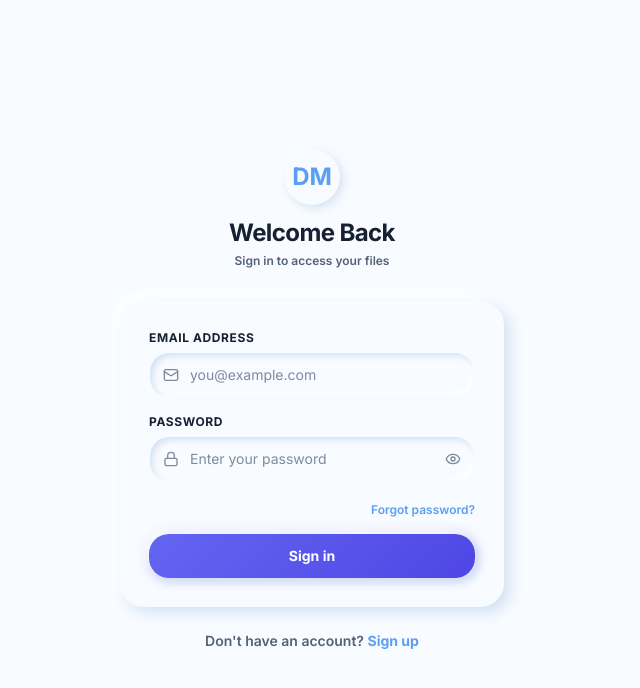
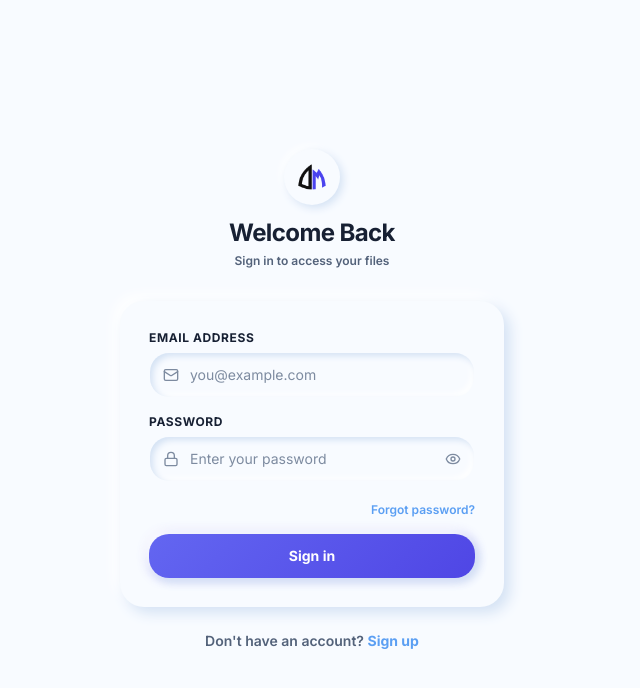
Before and after one commit to Deepak-TripO/DM, a React (Vite) app: page /login in a window 1280 px wide. Shown: the top 688 px of the page, without its empty margins (328-968 px from the left). Built offline with nearby package versions, Linux system fonts and the light colour scheme; no server answers.

Commit message:
feat(branding): replace text DM logo with provided DM emblem logo image across application header, sidebars, admin, auth, and favicon

```diff
--- a/index.html
+++ b/index.html
@@ -5,7 +5,7 @@
     <meta name="viewport" content="width=device-width, initial-scale=1.0, maximum-scale=1.0, user-scalable=no" />
     <meta name="description" content="DM - Cloud file and document management platform" />
     <meta name="theme-color" content="#0f172a" />
-    <link rel="icon" type="image/svg+xml" href="/favicon.svg" />
+    <link rel="icon" type="image/png" href="/dm-logo.png" />
     <link rel="apple-touch-icon" href="/icons/icon-192.png" />
     <title>DM</title>
   </head>
--- a/src/components/Header.tsx
+++ b/src/components/Header.tsx
@@ -30,21 +30,21 @@ export function Header({ onUploadClick, onLogoClick, sidebarOpen }: HeaderProps)
         {/* Mobile: DM logo is always anchored at top-left */}
         <button
           onClick={onLogoClick || (() => navigate('/home'))}
-          className="text-lg font-black tracking-tight text-[var(--color-text-primary)] md:hidden cursor-pointer hover:opacity-80 transition-opacity focus:outline-none"
+          className="md:hidden cursor-pointer hover:opacity-80 transition-opacity focus:outline-none flex items-center"
           aria-label="DM logo"
         >
-          DM
+          <img src="/dm-logo.png" alt="DM Logo" className="h-7 w-auto object-contain" />
         </button>
 
         {/* Desktop: DM logo visible when sidebar is toggled closed */}
         {!sidebarOpen && (
           <button
             onClick={onLogoClick}
-            className="hidden md:block text-xl font-black tracking-tight text-[var(--color-text-primary)] cursor-pointer hover:opacity-80 transition-opacity focus:outline-none"
+            className="hidden md:flex cursor-pointer hover:opacity-80 transition-opacity focus:outline-none items-center"
             aria-label="DM logo"
             title={onLogoClick ? "Toggle navigation sidebar" : "DM"}
           >
-            DM
+            <img src="/dm-logo.png" alt="DM Logo" className="h-7 w-auto object-contain" />
           </button>
         )}
       </div>
--- a/src/components/Sidebar.tsx
+++ b/src/components/Sidebar.tsx
@@ -46,11 +46,11 @@ export function Sidebar({ open, onToggle }: SidebarProps) {
       <div className="flex h-[var(--header-height)] items-center px-5 border-b border-[var(--color-border-light)]/40">
         <button
           onClick={onToggle}
-          className="text-2xl font-black tracking-tight text-[var(--color-text-primary)] cursor-pointer hover:opacity-80 transition-opacity focus:outline-none"
+          className="cursor-pointer hover:opacity-80 transition-opacity focus:outline-none flex items-center"
           aria-label="Toggle navigation"
           title="Toggle sidebar"
         >
-          DM
+          <img src="/dm-logo.png" alt="DM Logo" className="h-8 w-auto object-contain" />
         </button>
       </div>
 
--- a/src/components/admin/AdminHeader.tsx
+++ b/src/components/admin/AdminHeader.tsx
@@ -23,7 +23,7 @@ export function AdminHeader({ title }: AdminHeaderProps) {
             <Shield className="h-4 w-4 text-[var(--color-primary)]" />
           </div>
           <div>
-            <span className="text-xs font-black uppercase tracking-wider text-[var(--color-primary)]">DM</span>
+            <img src="/dm-logo.png" alt="DM Logo" className="h-5 w-auto inline-block object-contain" />
             <span className="ml-1 text-xs font-bold text-[var(--color-text-tertiary)]">Administration</span>
           </div>
         </div>
--- a/src/features/auth/ForgotPasswordPage.tsx
+++ b/src/features/auth/ForgotPasswordPage.tsx
@@ -29,8 +29,8 @@ export default function ForgotPasswordPage() {
     <div className="flex min-h-screen items-center justify-center bg-[var(--neu-bg)] px-4">
       <div className="w-full max-w-sm">
         <div className="mb-8 text-center">
-          <div className="mx-auto mb-3 flex h-14 w-14 items-center justify-center rounded-2xl neu-circle text-[var(--color-primary)]">
-            <span className="text-2xl font-black">DM</span>
+          <div className="mx-auto mb-3 flex h-14 w-14 items-center justify-center rounded-2xl neu-circle p-2">
+            <img src="/dm-logo.png" alt="DM Logo" className="h-10 w-auto object-contain" />
           </div>
           <h1 className="text-2xl font-extrabold tracking-tight text-[var(--color-text-primary)]">Reset Password</h1>
           <p className="mt-1 text-xs font-semibold text-[var(--color-text-secondary)]">We'll send you a recovery link</p>
--- a/src/features/auth/LoginPage.tsx
+++ b/src/features/auth/LoginPage.tsx
@@ -30,8 +30,8 @@ export default function LoginPage() {
     <div className="flex min-h-screen items-center justify-center bg-[var(--neu-bg)] px-4">
       <div className="w-full max-w-sm">
         <div className="mb-8 text-center">
-          <div className="mx-auto mb-3 flex h-14 w-14 items-center justify-center rounded-2xl neu-circle text-[var(--color-primary)]">
-            <span className="text-2xl font-black">DM</span>
+          <div className="mx-auto mb-3 flex h-14 w-14 items-center justify-center rounded-2xl neu-circle p-2">
+            <img src="/dm-logo.png" alt="DM Logo" className="h-10 w-auto object-contain" />
           </div>
           <h1 className="text-2xl font-extrabold tracking-tight text-[var(--color-text-primary)]">Welcome Back</h1>
           <p className="mt-1 text-xs font-semibold text-[var(--color-text-secondary)]">Sign in to access your files</p>
--- a/src/features/auth/ResetPasswordPage.tsx
+++ b/src/features/auth/ResetPasswordPage.tsx
@@ -60,8 +60,8 @@ export default function ResetPasswordPage() {
     <div className="flex min-h-screen items-center justify-center bg-[var(--neu-bg)] px-4">
       <div className="w-full max-w-sm">
         <div className="mb-8 text-center">
-          <div className="mx-auto mb-3 flex h-14 w-14 items-center justify-center rounded-2xl neu-circle text-[var(--color-primary)]">
-            <span className="text-2xl font-black">DM</span>
+          <div className="mx-auto mb-3 flex h-14 w-14 items-center justify-center rounded-2xl neu-circle p-2">
+            <img src="/dm-logo.png" alt="DM Logo" className="h-10 w-auto object-contain" />
           </div>
           <h1 className="text-2xl font-extrabold tracking-tight text-[var(--color-text-primary)]">New Password</h1>
           <p className="mt-1 text-xs font-semibold text-[var(--color-text-secondary)]">Set your new account password</p>
--- a/src/features/auth/SignupPage.tsx
+++ b/src/features/auth/SignupPage.tsx
@@ -64,8 +64,8 @@ export default function SignupPage() {
     <div className="flex min-h-screen items-center justify-center bg-[var(--neu-bg)] px-4">
       <div className="w-full max-w-sm">
         <div className="mb-8 text-center">
-          <div className="mx-auto mb-3 flex h-14 w-14 items-center justify-center rounded-2xl neu-circle text-[var(--color-primary)]">
-            <span className="text-2xl font-black">DM</span>
+          <div className="mx-auto mb-3 flex h-14 w-14 items-center justify-center rounded-2xl neu-circle p-2">
+            <img src="/dm-logo.png" alt="DM Logo" className="h-10 w-auto object-contain" />
           </div>
           <h1 className="text-2xl font-extrabold tracking-tight text-[var(--color-text-primary)]">Create Account</h1>
           <p className="mt-1 text-xs font-semibold text-[var(--color-text-secondary)]">Get started with your cloud storage</p>
--- a/src/layouts/AdminLayout.tsx
+++ b/src/layouts/AdminLayout.tsx
@@ -71,7 +71,7 @@ export default function AdminLayout() {
               <Shield className="h-4 w-4 text-[#5B9FF3]" />
             </div>
             <div>
-              <div className="text-sm font-black tracking-tight text-[var(--color-text-primary)]">DM</div>
+              <img src="/dm-logo.png" alt="DM Logo" className="h-6 w-auto object-contain" />
               <div className="text-[10px] font-bold uppercase tracking-wider text-[#5B9FF3]">Administration</div>
             </div>
           </div>
--- a/src/pages/finance/FinanceSidebar.tsx
+++ b/src/pages/finance/FinanceSidebar.tsx
@@ -41,9 +41,7 @@ export function FinanceSidebar({ isOpen, onClose }: FinanceSidebarProps) {
               aria-label="Toggle navigation"
               title="Close sidebar"
             >
-              <span className="text-2xl font-black tracking-tight text-[var(--color-text-primary)]">
-                DM
-              </span>
+              <img src="/dm-logo.png" alt="DM Logo" className="h-8 w-auto object-contain" />
             </button>
           </div>
 
@@ -93,9 +91,7 @@ export function FinanceSidebar({ isOpen, onClose }: FinanceSidebarProps) {
             aria-label="Toggle navigation"
             title="Collapse sidebar"
           >
-            <span className="text-2xl font-black tracking-tight text-[var(--color-text-primary)]">
-              DM
-            </span>
+            <img src="/dm-logo.png" alt="DM Logo" className="h-8 w-auto object-contain" />
           </button>
         </div>
 
--- a/src/pages/freelancelead/FreelanceLeadSidebar.tsx
+++ b/src/pages/freelancelead/FreelanceLeadSidebar.tsx
@@ -32,9 +32,7 @@ export function FreelanceLeadSidebar({ isOpen, onClose, activeTab, onTabChange }
             aria-label="Toggle navigation"
             title="Collapse sidebar"
           >
-            <span className="text-2xl font-black tracking-tight text-[var(--color-text-primary)]">
-              DM
-            </span>
+            <img src="/dm-logo.png" alt="DM Logo" className="h-8 w-auto object-contain" />
           </button>
         </div>
 
--- a/src/pages/tripolead/TripoLeadSidebar.tsx
+++ b/src/pages/tripolead/TripoLeadSidebar.tsx
@@ -32,9 +32,7 @@ export function TripoLeadSidebar({ isOpen, onClose, activeTab, onTabChange }: Tr
             aria-label="Toggle navigation"
             title="Collapse sidebar"
           >
-            <span className="text-2xl font-black tracking-tight text-[var(--color-text-primary)]">
-              DM
-            </span>
+            <img src="/dm-logo.png" alt="DM Logo" className="h-8 w-auto object-contain" />
           </button>
         </div>
 
```
Also changed, not shown: public/dm-logo.png (added), src/assets/dm-logo.png (added).
